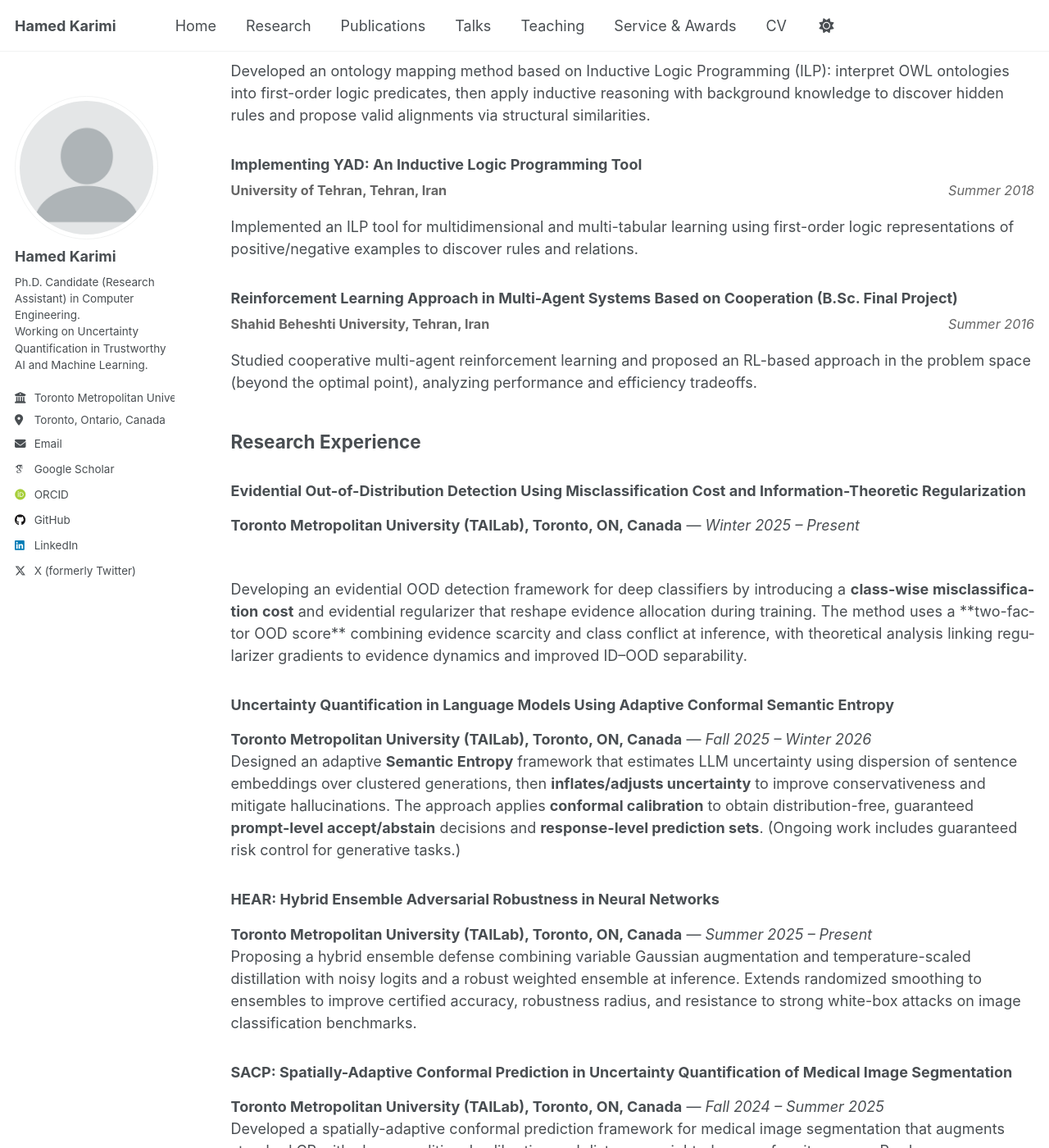
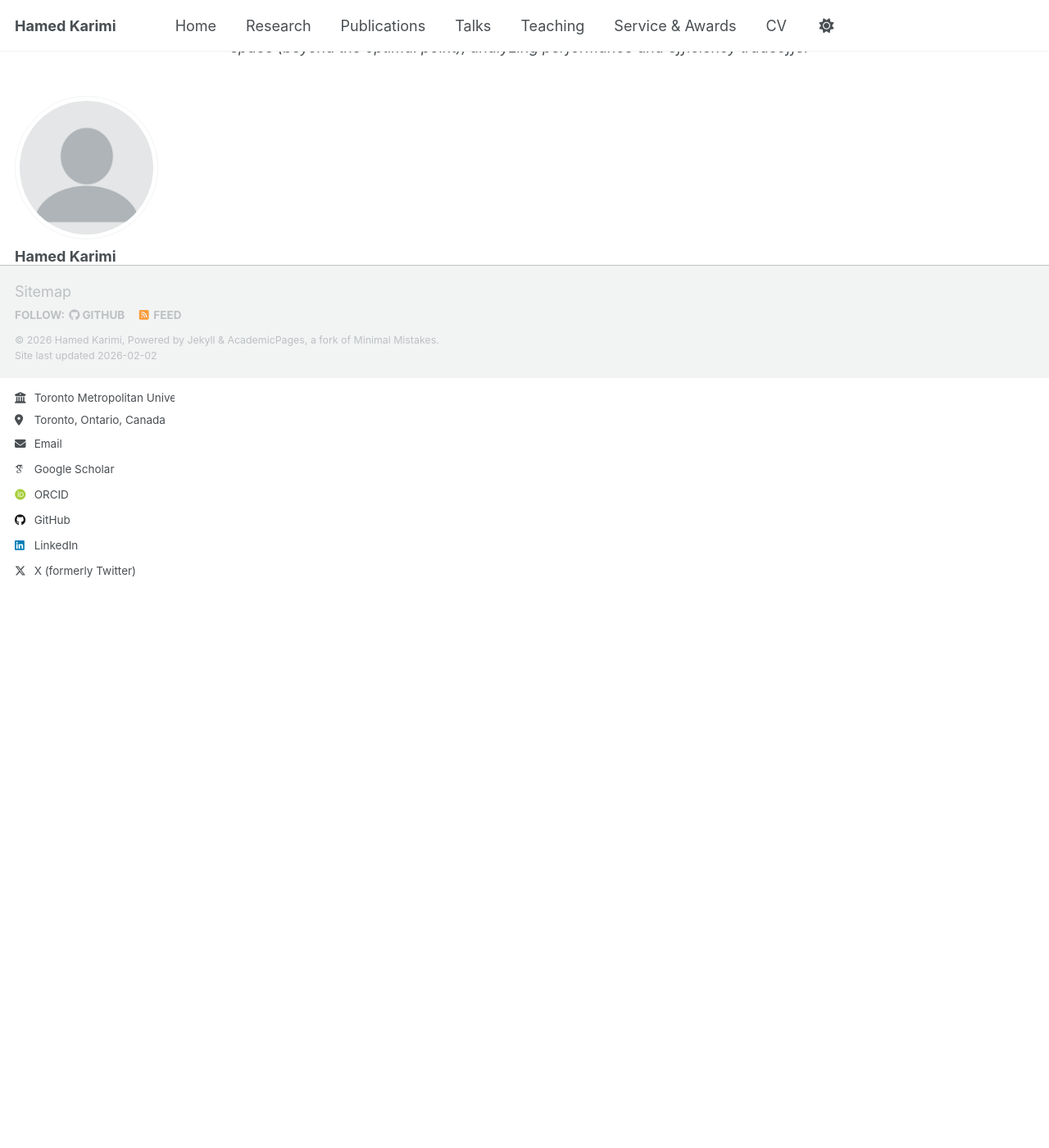
Before and after one commit to hamedmx/hamedmx.github.io, a Jekyll site: the page built from _pages/research.md, in a window 1280 px wide and 1400 px high, scrolled down 2635 px. Shown: the whole window at 82% size. Built offline with Jekyll 4.4.1, drawn with Linux system fonts in a browser that asks for light colours; some web fonts are replaced; a script that is not in the unit is left out; some of the changed text lies outside the part shown.

Commit message:
Update research.md

```diff
--- a/_pages/research.md
+++ b/_pages/research.md
@@ -37,129 +37,97 @@ Developing an evidential OOD detection framework for deep classifiers by introdu
   <span class="where"><strong>Toronto Metropolitan University (TAILab), Toronto, ON, Canada</strong></span>
   <span class="when"><em>Fall 2025 – Winter 2026</em></span>
 </div>
-Designed an adaptive **Semantic Entropy** framework that estimates LLM uncertainty using dispersion of sentence embeddings over clustered generations, then **inflates/adjusts uncertainty** to improve conservativeness and mitigate hallucinations. The approach applies **conformal calibration** to obtain distribution-free, guaranteed **prompt-level accept/abstain** decisions and **response-level prediction sets**.
+
+<div class="justify-text">
+Designed an adaptive <i>Semantic Entropy</i> framework that estimates LLM uncertainty using dispersion of sentence embeddings over clustered generations, then <i>inflates/adjusts uncertainty</i> to improve conservativeness and mitigate hallucinations. The approach applies <i>conformal calibration</i> to obtain distribution-free, guaranteed <i>prompt-level accept/abstain** decisions and <i>response-level prediction sets</i>.<br><i>Ongoing work includes guaranteed risk control for generative tasks.</i>
+</div>
 
 ### HEAR: Hybrid Ensemble Adversarial Robustness in Neural Networks
 <div class="cv-meta">
   <span class="where"><strong>Toronto Metropolitan University (TAILab), Toronto, ON, Canada</strong></span>
   <span class="when"><em>Summer 2025 – Present</em></span>
 </div>
+<div class="justify-text">
 Proposing a hybrid ensemble defense combining variable Gaussian augmentation and temperature-scaled distillation with noisy logits and a robust weighted ensemble at inference. Extends randomized smoothing to ensembles to improve certified accuracy, robustness radius, and resistance to strong white-box attacks on image classification benchmarks.
+</div>
 
 ### SACP: Spatially-Adaptive Conformal Prediction in Uncertainty Quantification of Medical Image Segmentation
 <div class="cv-meta">
   <span class="where"><strong>Toronto Metropolitan University (TAILab), Toronto, ON, Canada</strong></span>
   <span class="when"><em>Fall 2024 – Summer 2025</em></span>
 </div>
+<div class="justify-text">
 Developed a spatially-adaptive conformal prediction framework for medical image segmentation that augments standard CP with class-conditional calibration and distance-weighted nonconformity scores. Produces anatomically informed prediction sets that expand near critical tumor–vessel interfaces while preserving finite-sample coverage guarantees across multi-centre pancreatic tumor datasets.
+</div>
 
 ### Model Uncertainty Quantification in Deep Neural Networks Using Evidential Properties and Conformal Prediction
 <div class="cv-meta">
   <span class="where"><strong>Toronto Metropolitan University (TAILab), Toronto, ON, Canada</strong></span>
   <span class="when"><em>Fall 2023 – Fall 2024</em></span>
 </div>
-Designed conformal nonconformity scores that incorporate evidential and information-theoretic properties to quantify model (epistemic) uncertainty in deep classifiers. Generates adaptive prediction sets while maintaining empirical coverage of the ground truth.
+<div class="justify-text">
+Designed conformal nonconformity scores that incorporate evidential and information-theoretic properties to quantify model (epistemic) uncertainty in deep classifiers. Generates adaptive prediction sets while maintaining empirical coverage of the ground truth.<br><i>Ongoing direction includes conformal risk control for deployment</i>.
+</div>
 
 ### Certified Robustness in Deep Neural Networks Using Diverse Ensemble and Noisy Logits
 <div class="cv-meta">
   <span class="where"><strong>Toronto Metropolitan University (TAILab), Toronto, ON, Canada</strong></span>
   <span class="when"><em>Winter 2024</em></span>
 </div>
+<div class="justify-text">
 Proposed a two-phase training method: train architecturally diversified models individually, then train the ensemble with a diversity-promoting loss. Combined with noise injection at inference, this improves resistance to adversarial attacks while maintaining reasonable accuracy.
+</div>
 
 ### Quantifying Deep Learning Model Uncertainty in Conformal Prediction
 <div class="cv-meta">
   <span class="where"><strong>Toronto Metropolitan University (TAILab), Toronto, ON, Canada</strong></span>
   <span class="when"><em>Spring – Summer 2023</em></span>
 </div>
+<div class="justify-text">
 Proposed a probabilistic approach to quantify model uncertainty derived from conformal prediction sets and provided certified bounds for the computed uncertainty, enabling comparisons between CP-based uncertainty and other uncertainty quantification methods.
+</div>
 
 ### Evidence-based Model Predictive Confidence in Deep Classifiers
 <div class="cv-meta">
   <span class="where"><strong>Toronto Metropolitan University (TAILab), Toronto, ON, Canada</strong></span>
   <span class="when"><em>Winter 2021 – 2022</em></span>
 </div>
+<div class="justify-text">
 Developed a method grounded in Dempster–Shafer theory of evidence and Subjective Logic to quantify predictive confidence by separating uncertainty due to ambiguous/conflicting information from uncertainty due to lack of sufficient information.
+</div>
 
 ### Ontology Alignment Using Word/Sentence Embedding Methods (M.Sc. Thesis)
 <div class="cv-meta">
   <span class="where"><strong>University of Tehran, Tehran, Iran</strong></span>
   <span class="when"><em>Winter 2019 – Summer 2020</em></span>
 </div>
+<div class="justify-text">
 Proposed an approach to discover valid mappings between biomedical ontologies using Word2Vec-based representations and semantic similarity (Maximum Matching), combined with retrofitting using WordNet to improve alignment quality.
+</div>
 
 ### A Learning-based Approach for Ontology Alignment Using Inductive Logic Programming (ILP)
 <div class="cv-meta">
   <span class="where"><strong>University of Tehran, Tehran, Iran</strong></span>
   <span class="when"><em>Fall 2017 – 2018</em></span>
 </div>
+<div class="justify-text">
 Developed an ontology mapping method based on Inductive Logic Programming (ILP): interpret OWL ontologies into first-order logic predicates, then apply inductive reasoning with background knowledge to discover hidden rules and propose valid alignments via structural similarities.
+</div>
 
 ### Implementing YAD: An Inductive Logic Programming Tool
 <div class="cv-meta">
   <span class="where"><strong>University of Tehran, Tehran, Iran</strong></span>
   <span class="when"><em>Summer 2018</em></span>
 </div>
+<div class="justify-text">
 Implemented an ILP tool for multidimensional and multi-tabular learning using first-order logic representations of positive/negative examples to discover rules and relations.
+</div>
 
 ### Reinforcement Learning Approach in Multi-Agent Systems Based on Cooperation (B.Sc. Final Project)
 <div class="cv-meta">
   <span class="where"><strong>Shahid Beheshti University, Tehran, Iran</strong></span>
   <span class="when"><em>Summer 2016</em></span>
 </div>
+<div class="justify-text">
 Studied cooperative multi-agent reinforcement learning and proposed an RL-based approach in the problem space (beyond the optimal point), analyzing performance and efficiency tradeoffs.
-
-
-
-## Research Experience
-
-### Evidential Out-of-Distribution Detection Using Misclassification Cost and Information-Theoretic Regularization
-**Toronto Metropolitan University (TAILab), Toronto, ON, Canada** — *Winter 2025 – Present*
-<br>
-<div class="justify-text">
-Developing an evidential OOD detection framework for deep classifiers by introducing a <b>class-wise misclassification cost</b> and evidential regularizer that reshape evidence allocation during training. The method uses a **two-factor OOD score** combining evidence scarcity and class conflict at inference, with theoretical analysis linking regularizer gradients to evidence dynamics and improved ID–OOD separability.
 </div>
-
-### Uncertainty Quantification in Language Models Using Adaptive Conformal Semantic Entropy
-**Toronto Metropolitan University (TAILab), Toronto, ON, Canada** — *Fall 2025 – Winter 2026*
-Designed an adaptive **Semantic Entropy** framework that estimates LLM uncertainty using dispersion of sentence embeddings over clustered generations, then **inflates/adjusts uncertainty** to improve conservativeness and mitigate hallucinations. The approach applies **conformal calibration** to obtain distribution-free, guaranteed **prompt-level accept/abstain** decisions and **response-level prediction sets**. (Ongoing work includes guaranteed risk control for generative tasks.)
-
-### HEAR: Hybrid Ensemble Adversarial Robustness in Neural Networks
-**Toronto Metropolitan University (TAILab), Toronto, ON, Canada** — *Summer 2025 – Present*
-Proposing a hybrid ensemble defense combining variable Gaussian augmentation and temperature-scaled distillation with noisy logits and a robust weighted ensemble at inference. Extends randomized smoothing to ensembles to improve certified accuracy, robustness radius, and resistance to strong white-box attacks on image classification benchmarks.
-
-### SACP: Spatially-Adaptive Conformal Prediction in Uncertainty Quantification of Medical Image Segmentation
-**Toronto Metropolitan University (TAILab), Toronto, ON, Canada** — *Fall 2024 – Summer 2025*
-Developed a spatially-adaptive conformal prediction framework for medical image segmentation that augments standard CP with class-conditional calibration and distance-weighted nonconformity scores. Produces anatomically informed prediction sets that expand near critical tumor–vessel interfaces while preserving finite-sample coverage guarantees across multi-centre pancreatic tumor datasets.
-
-### Model Uncertainty Quantification in Deep Neural Networks Using Evidential Properties and Conformal Prediction
-**Toronto Metropolitan University (TAILab), Toronto, ON, Canada** — *Fall 2023 – Fall 2024*
-Designed conformal nonconformity scores that incorporate evidential and information-theoretic properties to quantify model (epistemic) uncertainty in deep classifiers. Generates adaptive prediction sets while maintaining empirical coverage of the ground truth; ongoing direction includes conformal risk control for deployment.
-
-### Certified Robustness in Deep Neural Networks Using Diverse Ensemble and Noisy Logits
-**Toronto Metropolitan University (TAILab), Toronto, ON, Canada** — *Winter 2024*
-Proposed a two-phase training method: train architecturally diversified models individually, then train the ensemble with a diversity-promoting loss. Combined with noise injection at inference, this improves resistance to adversarial attacks while maintaining reasonable accuracy.
-
-### Quantifying Deep Learning Model Uncertainty in Conformal Prediction
-**Toronto Metropolitan University (TAILab), Toronto, ON, Canada** — *Spring – Summer 2023*
-Proposed a probabilistic approach to quantify model uncertainty derived from conformal prediction sets and provided certified bounds for the computed uncertainty, enabling comparisons between CP-based uncertainty and other uncertainty quantification methods.
-
-### Evidence-based Model Predictive Confidence in Deep Classifiers
-**Toronto Metropolitan University (TAILab), Toronto, ON, Canada** — *Winter 2021 – 2022*
-Developed a method grounded in Dempster–Shafer theory of evidence and Subjective Logic to quantify predictive confidence by separating uncertainty due to ambiguous/conflicting information from uncertainty due to lack of sufficient information.
-
-### Ontology Alignment Using Word/Sentence Embedding Methods (M.Sc. Thesis)
-**University of Tehran, Tehran, Iran** — *Winter 2019 – Summer 2020*
-Proposed an approach to discover valid mappings between biomedical ontologies using Word2Vec-based representations and semantic similarity (Maximum Matching), combined with retrofitting using WordNet to improve alignment quality.
-
-### A Learning-based Approach for Ontology Alignment Using Inductive Logic Programming (ILP)
-**University of Tehran, Tehran, Iran** — *Fall 2017 – 2018*
-Developed an ontology mapping method based on Inductive Logic Programming (ILP): interpret OWL ontologies into first-order logic predicates, then apply inductive reasoning with background knowledge to discover hidden rules and propose valid alignments via structural similarities.
-
-### Implementing YAD: An Inductive Logic Programming Tool
-**University of Tehran, Tehran, Iran** — *Summer 2018*
-Implemented an ILP tool for multidimensional and multi-tabular learning using first-order logic representations of positive/negative examples to discover rules and relations.
-
-### Reinforcement Learning Approach in Multi-Agent Systems Based on Cooperation (B.Sc. Final Project)
-**Shahid Beheshti University, Tehran, Iran** — *Summer 2016*
-Studied cooperative multi-agent reinforcement learning and proposed an RL-based approach in the problem space (beyond the optimal point), analyzing performance and efficiency tradeoffs.
```
Also changed, not shown: other parts of _pages/research.md (+2 -2 lines).
